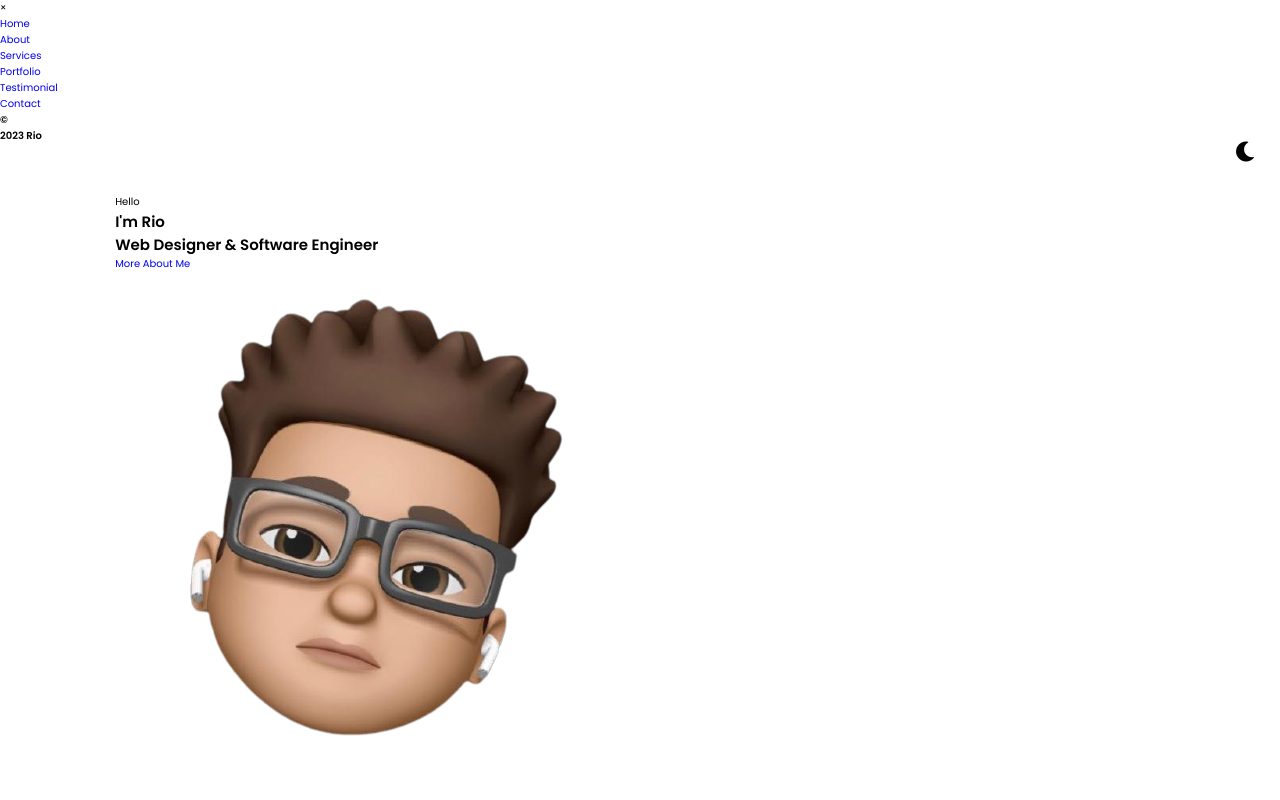
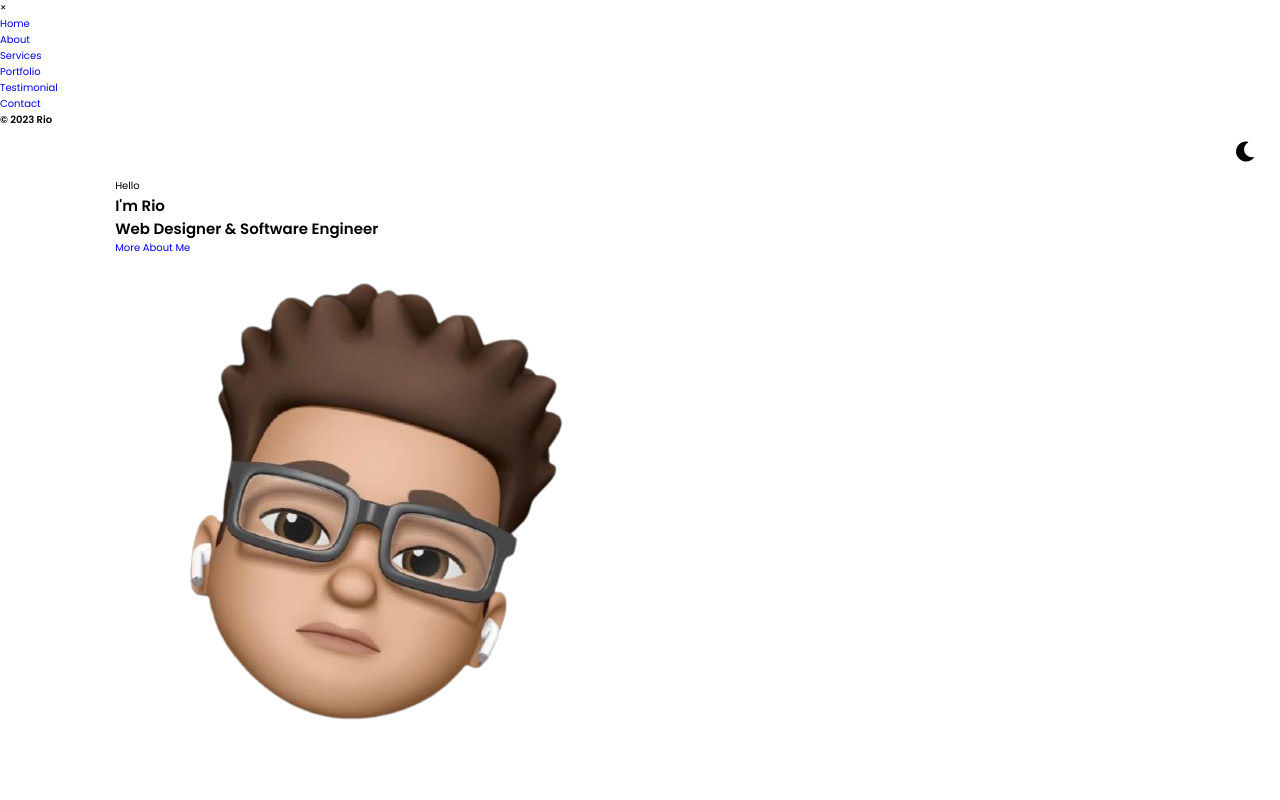
Before and after one commit to Riocodex/Portfolio_website, a plain HTML site: page index.html in a window 1280 px wide. Shown: the top 800 px of the page. Drawn offline with nearby package versions, Linux system fonts and the light colour scheme; files that its build step writes are made by us from their sources.

Commit message:
added dynamic year

```diff
--- a/index.html
+++ b/index.html
@@ -51,11 +51,9 @@
       </ul>
     </div>
     <!-- copyright text -->
-   <div class="yearDate">
-    <p  style="font-weight: 600;" class="copyright-text">
-      &copy;</p> <p id="yearDate" style="font-weight: 600;" class="copyright-text"></p>
+   <p id="yearDate" style="font-weight: 600;" class="copyright-text"></p>
 
-   </div>
+
   </nav>
   <div class="fade-out-effect">
   </div>
--- a/js/main.js
+++ b/js/main.js
@@ -1,7 +1,6 @@
 /////--------------get date-----------------------------------
 let year = new Date().getFullYear();
-console.log("year",year);
-document.getElementById('yearDate').textContent = `${year} Rio`
+document.getElementById('yearDate').textContent = ` \u00A9 ${year} Rio`
 
 // ---------------------------------navigation menu---------------------------------------------
 function naviMenu(){
```
